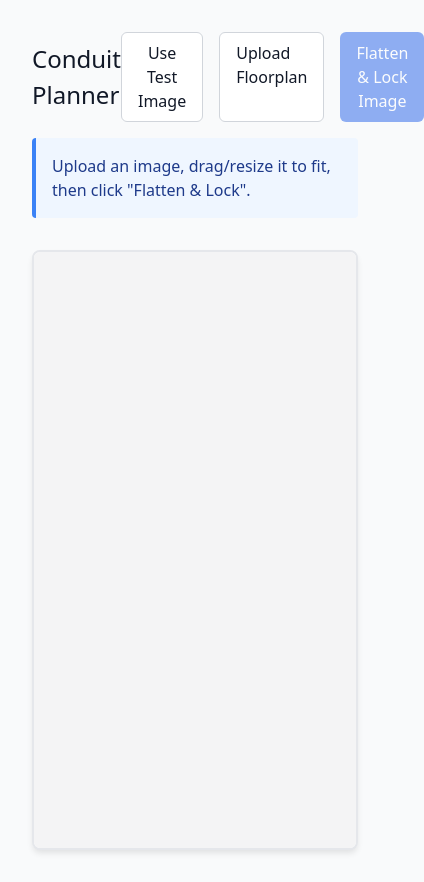
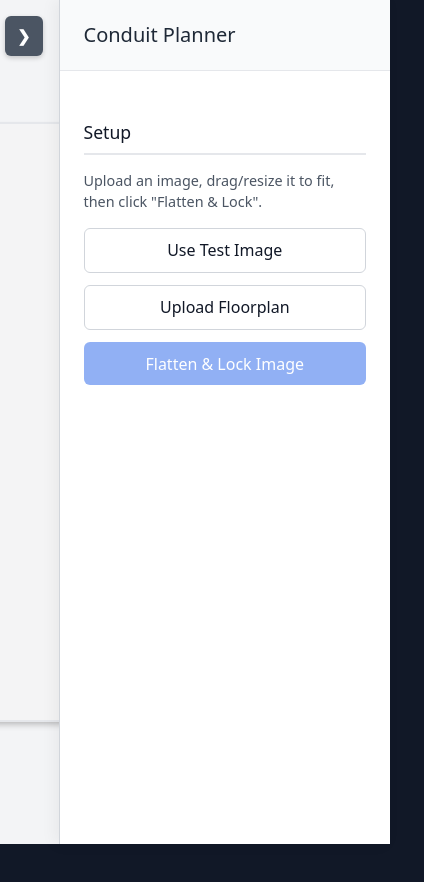
Before and after one commit to TheodorCrosswell/Electrician_Pathfinder, a SvelteKit app: page / in a window 390 px wide. Shown: the whole page, 424 px wide, since content can reach past the window. After the commit the page ends 844 px from the top, so only its background shows below. Built offline with nearby package versions, Linux system fonts and the light colour scheme.

Commit message:
Modified UI to be better.

```diff
--- a/src/lib/store.ts
+++ b/src/lib/store.ts
@@ -7,5 +7,6 @@ export const project = writable<ProjectState>({
     image: null,
     stubs: [],
     obstructions: [],
-    stage: 'SETUP'
+    stage: 'SETUP',
+    gridResolution: 10
 });
--- a/src/routes/+page.svelte
+++ b/src/routes/+page.svelte
@@ -5,6 +5,7 @@
 
     let canvasRef: Canvas;
     let obstructionTool = 'rectangle';
+    let isSidebarOpen = true; // State to control sidebar visibility
 
     $: if ($project.currentRunId === undefined) {
         project.update(p => ({ ...p, currentRunId: 'A', currentRunType: 'DAISY_CHAIN' }));
@@ -43,7 +44,7 @@
         const response = await fetch('/test-floorplan.jpg');
         const blob = await response.blob();
         const reader = new FileReader();
-        reader.onload = (e) => {
+        reader.onload = (e: ProgressEvent<FileReader>) => {
             project.update(p => ({ ...p, rawImage: e.target?.result as string }));
         };
         reader.readAsDataURL(blob);
@@ -106,27 +107,55 @@
     }
 </script>
 
-<main class="app">
-    <header class="header">
-        <div class="title-group">
+<div class="app-layout">
+    <!-- Left Side: Canvas Area -->
+    <main class="canvas-area">
+        <button class="sidebar-toggle" class:open={isSidebarOpen} on:click={() => isSidebarOpen = !isSidebarOpen}>
+            {isSidebarOpen ? '❯' : '❮ Menu'}
+        </button>
+
+        <div class="canvas-wrapper">
+            <Canvas bind:this={canvasRef} {obstructionTool} gridResolution={$project.gridResolution || 10} />
+        </div>
+    </main>
+
+    <!-- Right Side: Sidebar Menu -->
+    <aside class="sidebar" class:hidden={!isSidebarOpen}>
+        <header class="sidebar-header">
             <h1>Conduit Planner</h1>
+        </header>
 
+        <div class="sidebar-content">
+            <!-- Global Settings & Stage Switcher -->
+            <div class="panel">
                 {#if $project.stage !== 'SETUP'}
                     <div class="res-menu">
                         <label for="resolution">Grid Resolution:</label>
                         <select id="resolution" class="select-sm"
                             value={$project.gridResolution || 10}
-                        on:change={(e) => project.update(p => ({ ...p, gridResolution: Number(e.currentTarget.value) }))}>
+                            on:change={(e) => project.update(p => ({ ...p, gridResolution: Number((e.currentTarget).value) }))}>
                             <option value={20}>Low (20px)</option>
                             <option value={10}>Normal (10px)</option>
                             <option value={5}>High (5px)</option>
                         </select>
                     </div>
                 {/if}
+
+                {#if $project.stage !== 'SETUP'}
+                    <div class="switcher">
+                        <button class:active={$project.stage === 'STUBS'} on:click={() => setStage('STUBS')}>1. Mark Stubs</button>
+                        <button class:active={$project.stage === 'OBSTRUCTIONS'} on:click={() => setStage('OBSTRUCTIONS')}>2. Mark Obstacles</button>
+                    </div>
+                {/if}
             </div>
 
-        <div class="toolbar">
+            <!-- Stage Specific Content -->
+            <div class="panel stage-panel">
                 {#if $project.stage === 'SETUP'}
+                    <h2>Setup</h2>
+                    <p class="instruction-text">Upload an image, drag/resize it to fit, then click "Flatten & Lock".</p>
+
+                    <div class="action-stack">
                         <button class="btn" on:click={loadTestImage}>Use Test Image</button>
                         <label class="btn file-btn">
                             Upload Floorplan
@@ -135,25 +164,16 @@
                         <button class="btn primary" disabled={!$project.rawImage} on:click={() => canvasRef.flatten()}>
                             Flatten & Lock Image
                         </button>
-            {:else}
-                <div class="switcher">
-                    <button class:active={$project.stage === 'STUBS'} on:click={() => setStage('STUBS')}>1. Mark Stubs</button>
-                    <button class:active={$project.stage === 'OBSTRUCTIONS'} on:click={() => setStage('OBSTRUCTIONS')}>2. Mark Obstructions</button>
                     </div>
-            {/if}
-        </div>
-    </header>
 
-    <div class="instructions { $project.stage === 'STUBS' ? 'stubs-active' : '' }">
-        {#if $project.stage === 'SETUP'}
-            <p>Upload an image, drag/resize it to fit, then click "Flatten & Lock".</p>
                 {:else if $project.stage === 'STUBS'}
-            <div class="stubs-layout">
-                <p><strong>Click</strong> to place conduit stubs. <strong>Drag</strong> to reposition. Select and press <strong>Delete</strong> to remove. Paths will reroute dynamically.</p>
-                <div class="stubs-menu-container">
+                    <h2>Stubs</h2>
+                    <p class="instruction-text"><strong>Click</strong> canvas to place stubs. <strong>Drag</strong> to reposition. Select and press <strong>Delete</strong> to remove.</p>
+
+                    <div class="stubs-menu">
                         <div class="menu-actions">
-                        <button class="btn btn-sm primary" on:click={handleNewRun}>New Run</button>
-                        <button class="btn btn-sm danger" on:click={() => deleteRun($project.currentRunId || 'A')}>Delete Run</button>
+                            <button class="btn btn-sm primary" on:click={handleNewRun}>+ New Run</button>
+                            <button class="btn btn-sm danger" on:click={() => deleteRun($project.currentRunId || 'A')}>Delete</button>
                         </div>
 
                         <div class="runs-list">
@@ -167,7 +187,7 @@
                                 >
                                     <strong>Run {run.id}</strong>
                                     <span class="badge {run.type === 'HOME_RUN' ? 'badge-home' : 'badge-daisy'}">
-                                    {run.type === 'HOME_RUN' ? 'Home Run' : 'Daisy Chain'}
+                                        {run.type === 'HOME_RUN' ? 'HR' : 'DC'}
                                     </span>
                                 </div>
                             {/each}
@@ -188,10 +208,10 @@
                             </label>
                         </div>
                     </div>
-            </div>
+
                 {:else if $project.stage === 'OBSTRUCTIONS'}
-            <div class="obstructions-layout">
-                <p><strong>Draw Block-Out Zones</strong>. Select your tool below to draw. <strong>Click placed obstacles</strong> to drag/resize, or press <strong>Delete</strong> to remove. Paths will reroute dynamically.</p>
+                    <h2>Obstructions</h2>
+                    <p class="instruction-text"><strong>Draw Block-Out Zones</strong>. Select tool below. <strong>Click obstacles</strong> to edit, or press <strong>Delete</strong> to remove.</p>
 
                     <div class="obstruction-tools">
                         <label class="tool-label"><input type="radio" bind:group={obstructionTool} value="rectangle" /> Rectangle</label>
@@ -202,70 +222,193 @@
                         <label class="tool-label"><input type="radio" bind:group={obstructionTool} value="oval" /> Oval</label>
                     </div>
 
+                    <div class="action-stack" style="margin-top: 1rem;">
                         <button class="btn danger" disabled={$project.obstructions.length === 0} on:click={() => project.update(p => ({...p, obstructions: []}))}>
                             Clear All Obstructions
                         </button>
                     </div>
                 {/if}
             </div>
-
-    <section class="canvas-container">
-        <!-- Pass gridResolution down to canvas so it can be forwarded to calculatePaths() -->
-        <Canvas bind:this={canvasRef} {obstructionTool} gridResolution={$project.gridResolution || 10} />
-    </section>
-</main>
+        </div>
+    </aside>
+</div>
 
 <style>
-    :global(body) { margin: 0; font-family: system-ui, -apple-system, sans-serif; background-color: #f9fafb; color: #111827; }
-    .app { max-width: 900px; margin: 0 auto; padding: 2rem; }
-    .header { display: flex; justify-content: space-between; align-items: center; margin-bottom: 1rem; }
+    /* Global Reset overrides to allow full screen Layout */
+    :global(body, html) { margin: 0; padding: 0; width: 100%; height: 100%; overflow: hidden; font-family: system-ui, -apple-system, sans-serif; background-color: #111827; color: #111827; }
 
-    .title-group { display: flex; align-items: baseline; gap: 1.5rem; }
-    .res-menu { display: flex; align-items: center; gap: 0.5rem; font-size: 0.85rem; color: #4b5563; font-weight: 500; }
-    .select-sm { padding: 0.2rem 0.4rem; border-radius: 4px; border: 1px solid #d1d5db; background: #fff; font-size: 0.85rem; cursor: pointer; outline: none; }
+    .app-layout {
+        display: flex;
+        width: 100vw;
+        height: 100vh;
+        overflow: hidden;
+    }
+
+    /* --- Left: Canvas Area --- */
+    .canvas-area {
+        flex: 1;
+        position: relative;
+        background-color: #f3f4f6; /* slightly darker to make canvas pop */
+        display: flex;
+        justify-content: center;
+        align-items: center;
+        overflow: auto;
+    }
+
+    .canvas-wrapper {
+        box-shadow: 0 4px 6px -1px rgba(0, 0, 0, 0.1), 0 2px 4px -1px rgba(0, 0, 0, 0.06);
+        background: white;
+    }
+
+    .sidebar-toggle {
+        position: absolute;
+        top: 1rem;
+        right: 1rem;
+        z-index: 50;
+        background: #2563eb;
+        color: white;
+        border: none;
+        padding: 0.5rem 0.75rem;
+        border-radius: 6px;
+        font-weight: bold;
+        cursor: pointer;
+        box-shadow: 0 2px 5px rgba(0,0,0,0.2);
+        transition: background 0.2s, right 0.3s;
+    }
+
+    .sidebar-toggle:hover {
+        background: #1d4ed8;
+    }
+
+    /* When sidebar is open, slide button left slightly (Desktop mostly) */
+    .sidebar-toggle.open {
+        background: #4b5563;
+    }
+
+    /* --- Right: Sidebar Menu --- */
+    .sidebar {
+        width: 350px;
+        flex-shrink: 0;
+        background: #ffffff;
+        border-left: 1px solid #d1d5db;
+        display: flex;
+        flex-direction: column;
+        transition: transform 0.3s ease, margin-right 0.3s ease;
+        box-shadow: -4px 0 15px rgba(0,0,0,0.05);
+        z-index: 40;
+    }
+
+    .sidebar.hidden {
+        transform: translateX(100%);
+        margin-right: -350px; /* Removes sidebar from flex flow so canvas expands */
+    }
+
+    .sidebar-header {
+        padding: 1.25rem 1.5rem;
+        border-bottom: 1px solid #e5e7eb;
+        background: #f9fafb;
+    }
+
+    .sidebar-header h1 {
+        margin: 0;
+        font-size: 1.25rem;
+        color: #1f2937;
+    }
+
+    .sidebar-content {
+        flex: 1;
+        overflow-y: auto;
+        padding: 1.5rem;
+        display: flex;
+        flex-direction: column;
+        gap: 1.5rem;
+    }
+
+    .panel {
+        display: flex;
+        flex-direction: column;
+        gap: 1rem;
+    }
+
+    .panel h2 {
+        margin: 0;
+        font-size: 1.1rem;
+        color: #111827;
+        border-bottom: 2px solid #e5e7eb;
+        padding-bottom: 0.5rem;
+    }
+
+    .instruction-text {
+        margin: 0;
+        font-size: 0.9rem;
+        color: #4b5563;
+        line-height: 1.4;
+    }
+
+    /* --- Controls & Utilities --- */
+    .res-menu { display: flex; flex-direction: column; gap: 0.25rem; font-size: 0.85rem; color: #4b5563; font-weight: 500; }
+    .select-sm { padding: 0.4rem; border-radius: 4px; border: 1px solid #d1d5db; background: #fff; font-size: 0.9rem; cursor: pointer; outline: none; }
     .select-sm:focus { border-color: #3b82f6; box-shadow: 0 0 0 1px #3b82f6; }
 
-    h1 { margin: 0; font-size: 1.5rem; }
-    .toolbar { display: flex; gap: 1rem; }
-
-    .btn, .switcher button { padding: 0.5rem 1rem; border: 1px solid #d1d5db; background: #fff; border-radius: 6px; cursor: pointer; font-weight: 500; transition: all 0.2s; }
+    .action-stack { display: flex; flex-direction: column; gap: 0.75rem; }
+    .btn { padding: 0.6rem 1rem; border: 1px solid #d1d5db; background: #fff; border-radius: 6px; cursor: pointer; font-weight: 500; transition: all 0.2s; text-align: center; }
     .btn:disabled { opacity: 0.5; cursor: not-allowed; }
-    .btn:hover:not(:disabled), .switcher button:hover { background: #f3f4f6; }
+    .btn:hover:not(:disabled) { background: #f3f4f6; }
     .primary { background: #2563eb; color: white; border: none; }
     .primary:hover:not(:disabled) { background: #1d4ed8; }
     .danger { background: #fee2e2; color: #dc2626; border: 1px solid #fca5a5; }
     .danger:hover:not(:disabled) { background: #fecaca; }
-    .btn-sm { padding: 0.25rem 0.6rem; font-size: 0.875rem; }
+    .btn-sm { padding: 0.4rem 0.6rem; font-size: 0.875rem; flex: 1; }
+    .file-btn { display: inline-block; cursor: pointer; }
 
-    .switcher { display: flex; background: #f3f4f6; border-radius: 8px; padding: 4px; gap: 4px; }
-    .switcher button { border: none; background: transparent; color: #6b7280; }
+    .switcher { display: flex; flex-direction: column; background: #f3f4f6; border-radius: 8px; padding: 4px; gap: 4px; }
+    .switcher button { padding: 0.6rem; border: none; background: transparent; color: #6b7280; border-radius: 6px; cursor: pointer; font-weight: 500; transition: 0.2s; }
     .switcher button.active { background: #fff; color: #111827; box-shadow: 0 1px 3px rgba(0,0,0,0.1); }
+    .switcher button:hover:not(.active) { background: #e5e7eb; }
 
-    .instructions { display: flex; justify-content: space-between; align-items: center; padding: 1rem; background: #eff6ff; border-left: 4px solid #3b82f6; border-radius: 4px; margin-bottom: 2rem; min-height: 48px; }
-    .instructions p { margin: 0; color: #1e3a8a; }
-    .instructions.stubs-active { flex-direction: column; align-items: stretch; gap: 1rem; }
+    .stubs-menu { display: flex; flex-direction: column; gap: 1rem; background: #f9fafb; padding: 1rem; border-radius: 6px; border: 1px solid #e5e7eb; }
+    .menu-actions { display: flex; gap: 0.5rem; }
 
-    .stubs-layout { display: flex; flex-direction: column; width: 100%; gap: 1rem; }
-    .stubs-menu-container { display: flex; flex-direction: column; gap: 1rem; background: #fff; padding: 1rem; border-radius: 6px; border: 1px solid #bfdbfe; width: 100%; box-sizing: border-box; }
-    .menu-actions { display: flex; gap: 0.5rem; }
     .runs-list { display: flex; flex-wrap: wrap; gap: 0.5rem; }
-    .run-item { display: flex; align-items: center; gap: 0.5rem; padding: 0.5rem 0.75rem; cursor: pointer; border-radius: 6px; border: 1px solid #e5e7eb; background: #f9fafb; transition: all 0.2s; }
+    .run-item { display: flex; align-items: center; justify-content: space-between; width: 100%; padding: 0.5rem 0.75rem; cursor: pointer; border-radius: 6px; border: 1px solid #d1d5db; background: #fff; transition: all 0.2s; box-sizing: border-box; }
     .run-item:hover { background: #f3f4f6; }
     .run-item.active { background: #e0e7ff; border-color: #818cf8; color: #3730a3; box-shadow: 0 0 0 1px #818cf8; }
 
-    .badge { font-size: 0.7rem; padding: 0.15rem 0.4rem; border-radius: 12px; font-weight: 600; text-transform: uppercase; letter-spacing: 0.05em; }
+    .badge { font-size: 0.65rem; padding: 0.15rem 0.4rem; border-radius: 12px; font-weight: 600; text-transform: uppercase; letter-spacing: 0.05em; }
     .badge-home { background: #dcfce7; color: #166534; }
     .badge-daisy { background: #fef9c3; color: #854d0e; }
 
-    .run-settings { display: flex; gap: 1rem; border-top: 1px solid #e5e7eb; padding-top: 0.75rem; font-size: 0.9rem; color: #374151; }
+    .run-settings { display: flex; flex-direction: column; gap: 0.5rem; border-top: 1px solid #d1d5db; padding-top: 0.75rem; font-size: 0.9rem; color: #374151; }
     .run-settings label { display: flex; align-items: center; gap: 0.35rem; cursor: pointer; }
 
-    /* Custom Layout specifically for Obstruction Stage Tools */
-    .obstructions-layout { display: flex; flex-direction: column; gap: 1rem; width: 100%; }
-    .obstructions-layout .btn.danger { align-self: flex-start; }
-    .obstruction-tools { display: flex; flex-wrap: wrap; gap: 1rem; background: #fff; padding: 0.75rem 1rem; border-radius: 6px; border: 1px solid #bfdbfe; }
-    .tool-label { display: flex; align-items: center; gap: 0.35rem; cursor: pointer; font-size: 0.9rem; color: #374151; font-weight: 500; }
-    .tool-label input[type="radio"] { accent-color: #3b82f6; width: 1.1rem; height: 1.1rem; }
+    .obstruction-tools { display: flex; flex-direction: column; gap: 0.75rem; background: #f9fafb; padding: 1rem; border-radius: 6px; border: 1px solid #e5e7eb; }
+    .tool-label { display: flex; align-items: center; gap: 0.5rem; cursor: pointer; font-size: 0.9rem; color: #374151; font-weight: 500; }
+    .tool-label input[type="radio"] { accent-color: #3b82f6; width: 1.1rem; height: 1.1rem; cursor: pointer; }
 
-    .canvas-container { display: flex; justify-content: center; }
+    /* Mobile Responsive Mode */
+    @media (max-width: 768px) {
+        .sidebar {
+            position: fixed;
+            top: 0;
+            right: 0;
+            height: 100vh;
+            max-width: 85vw;
+            margin-right: 0; /* Override desktop removal offset */
+        }
+
+        .sidebar.hidden {
+            transform: translateX(100%);
+            margin-right: 0;
+        }
+
+        .sidebar-toggle {
+            right: 1rem;
+            top: 1rem;
+        }
+
+        /* Adjust button to stay visible slightly offset when sidebar is open */
+        .sidebar-toggle.open {
+            right: calc(85vw + 1rem);
+        }
+    }
 </style>
```
Lines whose indentation alone changed are shown as unchanged.
